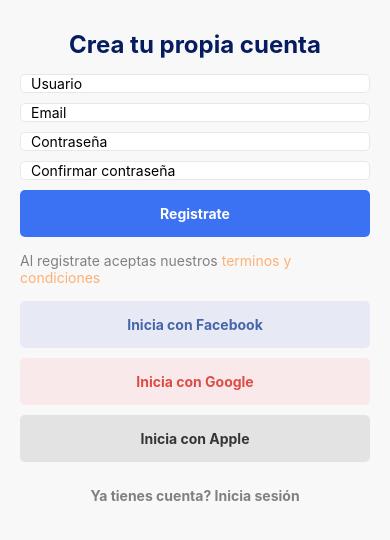
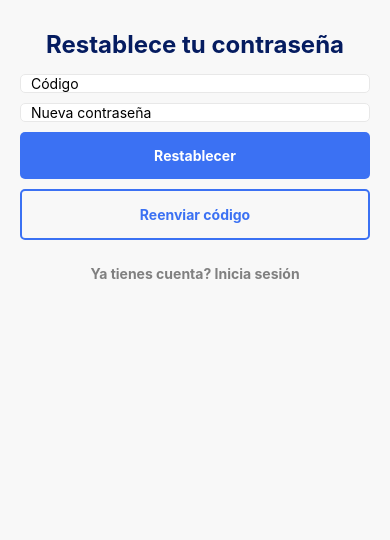
Before and after one commit to Maxcrazy1/paypal_sell_app, a React Native app: screen / in a window 390 px wide. Shown: the top 540 px of the page. Built offline with nearby package versions, Linux system fonts and the light colour scheme.

Commit message:
Feat: New screens to password flow

```diff
--- a/App.js
+++ b/App.js
@@ -2,11 +2,14 @@ import {SafeAreaView, StyleSheet} from 'react-native';
 import React from 'react';
 import SignIn from './src/screens/Auth/SignIn';
 import SignUp from './src/screens/Auth/SingUp';
+import ConfirmEmail from './src/screens/Auth/ConfirmEmail';
+import ResetPassword from './src/screens/Auth/ResetPassword';
+import NewPassword from './src/screens/Auth/NewPassword';
 
 export default function App() {
   return (
     <SafeAreaView style={styles.root}>
-      <SignUp />
+      <NewPassword />
     </SafeAreaView>
   );
 }
--- a/src/components/CustomButton/CustomButton.js
+++ b/src/components/CustomButton/CustomButton.js
@@ -33,6 +33,10 @@ const styles = StyleSheet.create({
   container_PRIMARY: {
     backgroundColor: '#3b71f3',
   },
+  container_SECONDARY: {
+    borderColor: '#3b71f3',
+    borderWidth: 2,
+  },
   container_TERTIARY: {},
   text: {
     fontWeight: 'bold',
@@ -40,6 +44,10 @@ const styles = StyleSheet.create({
   text_PRIMARY: {
     color: 'white',
   },
+
+  text_SECONDARY: {
+    color: '#3b71f3',
+  },
   text_TERTIARY: {
     color: 'gray',
   },
--- a/src/components/CustomInput/CustomInput.js
+++ b/src/components/CustomInput/CustomInput.js
@@ -28,7 +28,5 @@ const styles = StyleSheet.create({
     paddingHorizontal: 10,
     marginVertical: 5,
   },
-  input: {
-  },
 });
 export default CustomInput;
--- /dev/null
+++ b/src/components/SocialSiginInButton/SocialSignInButtons.js
@@ -0,0 +1,33 @@
+import React from 'react';
+import CustomButton from '../CustomButton';
+
+const SocialSignInButtons = () => {
+  const onSignInFb = () => {
+    console.warn('sign fb');
+  };
+  const onSignInGmail = () => {
+    console.warn('sign gmail');
+  };
+
+  return (
+    <>
+      <CustomButton
+        onPress={onSignInFb}
+        text="Inicia con Facebook"
+        type="TERTIARY"
+        bgColor="#e7eaf4"
+        fgColor="#4765a9"
+      />
+
+      <CustomButton
+        onPress={onSignInGmail}
+        text="Inicia con Google"
+        type="TERTIARY"
+        bgColor="#fae9ea"
+        fgColor="#dd4d44"
+      />
+    </>
+  );
+};
+
+export default SocialSignInButtons;
--- /dev/null
+++ b/src/components/SocialSiginInButton/index.js
@@ -0,0 +1 @@
+export {default} from './SocialSignInButtons';
--- /dev/null
+++ b/src/screens/Auth/ConfirmEmail.js
@@ -0,0 +1,66 @@
+import React, {useState} from 'react';
+import {View, Text, StyleSheet, ScrollView} from 'react-native';
+import CustomInput from '../../components/CustomInput/CustomInput';
+import CustomButton from '../../components/CustomButton';
+
+const ConfirmEmail = () => {
+  const [code, setCode] = useState('');
+
+  const onConfirmEmailPressed = () => {
+    console.warn('ConfirmEmail');
+  };
+
+  const onForgotPasswordPressed = () => {
+    console.warn('PasswordPressed');
+  };
+
+  return (
+    <ScrollView showsVerticalScrollIndicator={false}>
+      <View style={styles.root}>
+        <Text style={styles.title}>
+          Inserta el código para restablecer la contraseña
+        </Text>
+        <CustomInput placeholder="Usuario" value={code} setValue={setCode} />
+        <CustomButton onPress={onConfirmEmailPressed} text="Restablecer" />
+
+        <CustomButton
+          onPress={onForgotPasswordPressed}
+          text="Reenviar código"
+          type="SECONDARY"
+        />
+
+        <CustomButton
+          onPress={onForgotPasswordPressed}
+          text="Ya tienes cuenta? Inicia sesión"
+          type="TERTIARY"
+        />
+      </View>
+    </ScrollView>
+  );
+};
+
+const styles = StyleSheet.create({
+  root: {
+    alignItems: 'center',
+    padding: 20,
+  },
+  logo: {
+    width: '70%',
+    maxWidth: 300,
+    height: 200,
+  },
+  title: {
+    fontSize: 24,
+    fontWeight: 'bold',
+    color: '#051c60',
+    margin: 10,
+  },
+  text: {
+    color: 'gray',
+    marginVertical: 10,
+  },
+  link: {
+    color: '#fdb075',
+  },
+});
+export default ConfirmEmail;
--- /dev/null
+++ b/src/screens/Auth/NewPassword.js
@@ -0,0 +1,70 @@
+import React, {useState} from 'react';
+import {View, Text, StyleSheet, ScrollView} from 'react-native';
+import CustomInput from '../../components/CustomInput/CustomInput';
+import CustomButton from '../../components/CustomButton';
+
+const NewPassword = () => {
+  const [code, setCode] = useState('');
+  const [newPassword, setNewPassword] = useState('');
+
+  const onNewPasswordPressed = () => {
+    console.warn('NewPassword');
+  };
+
+  const onForgotPasswordPressed = () => {
+    console.warn('PasswordPressed');
+  };
+
+  return (
+    <ScrollView showsVerticalScrollIndicator={false}>
+      <View style={styles.root}>
+        <Text style={styles.title}>Restablece tu contraseña</Text>
+        <CustomInput placeholder="Código" value={code} setValue={setCode} />
+        <CustomInput
+          placeholder="Nueva contraseña"
+          value={newPassword}
+          setValue={setNewPassword}
+        />
+        <CustomButton onPress={onNewPasswordPressed} text="Restablecer" />
+
+        <CustomButton
+          onPress={onForgotPasswordPressed}
+          text="Reenviar código"
+          type="SECONDARY"
+        />
+
+        <CustomButton
+          onPress={onForgotPasswordPressed}
+          text="Ya tienes cuenta? Inicia sesión"
+          type="TERTIARY"
+        />
+      </View>
+    </ScrollView>
+  );
+};
+
+const styles = StyleSheet.create({
+  root: {
+    alignItems: 'center',
+    padding: 20,
+  },
+  logo: {
+    width: '70%',
+    maxWidth: 300,
+    height: 200,
+  },
+  title: {
+    fontSize: 24,
+    fontWeight: 'bold',
+    color: '#051c60',
+    margin: 10,
+  },
+  text: {
+    color: 'gray',
+    marginVertical: 10,
+  },
+  link: {
+    color: '#fdb075',
+  },
+});
+export default NewPassword;
--- /dev/null
+++ b/src/screens/Auth/ResetPassword.js
@@ -0,0 +1,62 @@
+import React, {useState} from 'react';
+import {View, Text, StyleSheet, ScrollView} from 'react-native';
+import CustomInput from '../../components/CustomInput/CustomInput';
+import CustomButton from '../../components/CustomButton';
+
+const ConfirmEmail = () => {
+  const [email, setEmail] = useState('');
+
+  const onConfirmEmailPressed = () => {
+    console.warn('ConfirmEmail');
+  };
+
+  const onForgotPasswordPressed = () => {
+    console.warn('PasswordPressed');
+  };
+
+  return (
+    <ScrollView showsVerticalScrollIndicator={false}>
+      <View style={styles.root}>
+        <Text style={styles.title}>¿Has olvidado la contraseña?</Text>
+        <CustomInput
+          placeholder="Correo eléctronico"
+          value={email}
+          setValue={setEmail}
+        />
+        <CustomButton onPress={onConfirmEmailPressed} text="Enviar código" />
+
+        <CustomButton
+          onPress={onForgotPasswordPressed}
+          text="Ya recordaste? Inicia sesión"
+          type="TERTIARY"
+        />
+      </View>
+    </ScrollView>
+  );
+};
+
+const styles = StyleSheet.create({
+  root: {
+    alignItems: 'center',
+    padding: 20,
+  },
+  logo: {
+    width: '70%',
+    maxWidth: 300,
+    height: 200,
+  },
+  title: {
+    fontSize: 24,
+    fontWeight: 'bold',
+    color: '#051c60',
+    margin: 10,
+  },
+  text: {
+    color: 'gray',
+    marginVertical: 10,
+  },
+  link: {
+    color: '#fdb075',
+  },
+});
+export default ConfirmEmail;
--- a/src/screens/Auth/SignIn.js
+++ b/src/screens/Auth/SignIn.js
@@ -9,6 +9,7 @@ import {
 import Logo from '../../../assets/images/Logo_1.png';
 import CustomInput from '../../components/CustomInput/CustomInput';
 import CustomButton from '../../components/CustomButton';
+import SocialSignInButtons from '../../components/SocialSiginInButton';
 
 const SignIn = () => {
   const [email, setEmail] = useState('');
@@ -21,13 +22,6 @@ const SignIn = () => {
 
   const onForgotPasswordPressed = () => {
     console.warn('PasswordPressed');
-  };
-
-  const onSignInFb = () => {
-    console.warn('sign fb');
-  };
-  const onSignInGmail = () => {
-    console.warn('sign gmail');
   };
 
   return (
@@ -47,6 +41,7 @@ const SignIn = () => {
         />
 
         <CustomButton onPress={onSignInPressed} text="Inicia Sesión" />
+        <SocialSignInButtons />
 
         <CustomButton
           onPress={onForgotPasswordPressed}
@@ -54,30 +49,7 @@ const SignIn = () => {
           type="TERTIARY"
         />
 
-        <CustomButton
-          onPress={onSignInFb}
-          text="Inicia con Facebook"
-          type="TERTIARY"
-          bgColor="#e7eaf4"
-          fgColor="#4765a9"
-        />
-
-        <CustomButton
-          onPress={onSignInGmail}
-          text="Inicia con Google"
-          type="TERTIARY"
-          bgColor="#fae9ea"
-          fgColor="#dd4d44"
-        />
-
-        <CustomButton
-          onPress={onSignInGmail}
-          text="Inicia con Apple"
-          type="TERTIARY"
-          bgColor="#e3e3e3"
-          fgColor="#363636"
-        />
-        <CustomButton
+       <CustomButton
           onPress={onForgotPasswordPressed}
           text="¿No tienes cuenta? Registrate!"
           type="TERTIARY"
--- a/src/screens/Auth/SingUp.js
+++ b/src/screens/Auth/SingUp.js
@@ -2,6 +2,7 @@ import React, {useState} from 'react';
 import {View, Text, StyleSheet, ScrollView} from 'react-native';
 import CustomInput from '../../components/CustomInput/CustomInput';
 import CustomButton from '../../components/CustomButton';
+import SocialSignInButtons from '../../components/SocialSiginInButton';
 
 const SignUp = () => {
   const [email, setEmail] = useState('');
@@ -15,13 +16,6 @@ const SignUp = () => {
 
   const onForgotPasswordPressed = () => {
     console.warn('PasswordPressed');
-  };
-
-  const onSignUpFb = () => {
-    console.warn('sign fb');
-  };
-  const onSignUpGmail = () => {
-    console.warn('sign gmail');
   };
 
   return (
@@ -49,35 +43,15 @@ const SignUp = () => {
 
         <CustomButton onPress={onSignUpPressed} text="Registrate" />
 
+        <SocialSignInButtons />
+
         <Text style={styles.text}>
           Al registrate aceptas nuestros{' '}
-          <Text onPress={onSignUpFb} style={styles.link}>
+          <Text onPress={onForgotPasswordPressed} style={styles.link}>
             terminos y condiciones
           </Text>
         </Text>
-        <CustomButton
-          onPress={onSignUpFb}
-          text="Inicia con Facebook"
-          type="TERTIARY"
-          bgColor="#e7eaf4"
-          fgColor="#4765a9"
-        />
 
-        <CustomButton
-          onPress={onSignUpGmail}
-          text="Inicia con Google"
-          type="TERTIARY"
-          bgColor="#fae9ea"
-          fgColor="#dd4d44"
-        />
-
-        <CustomButton
-          onPress={onSignUpGmail}
-          text="Inicia con Apple"
-          type="TERTIARY"
-          bgColor="#e3e3e3"
-          fgColor="#363636"
-        />
         <CustomButton
           onPress={onForgotPasswordPressed}
           text="Ya tienes cuenta? Inicia sesión"
```
